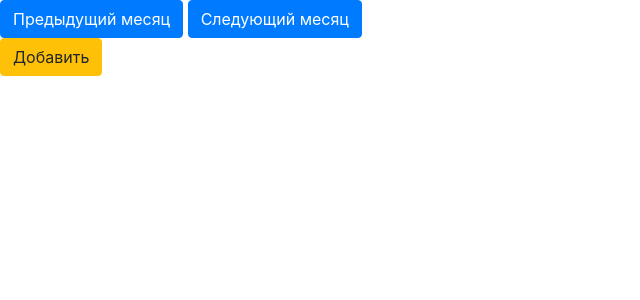
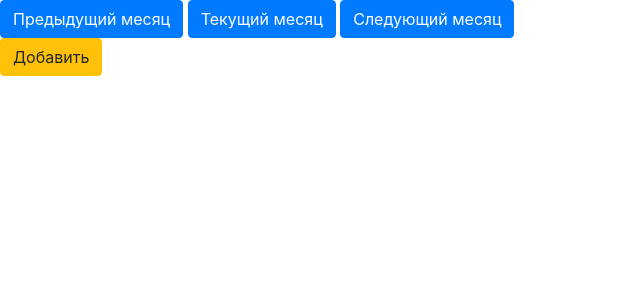
Before and after one commit to xe0xe/diary-project, a Flask app: page /next in a window 1280 px wide. Shown: the part 72-372 px from the top of the page, without its empty margins (0-640 px from the left). Run offline with Flask 2, Linux system fonts and the light colour scheme; a user stored in the database is signed in; some libraries are stand-ins or nearby versions.

Commit message:
Update diary.html

```diff
--- a/templates/diary.html
+++ b/templates/diary.html
@@ -4,6 +4,7 @@
 <form action="" method="post">
     {{ form.hidden_tag() }}
     <a class="btn btn-primary" href="/back">Предыдущий месяц</a>
+    <a class="btn btn-primary" href="/success">Текущий месяц</a>
     <a class="btn btn-primary" href="/next">Следующий месяц</a>
     {% for item in charges%}
 <div class="col-md6 border rounded">
```
